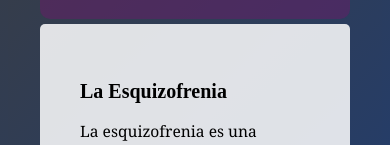
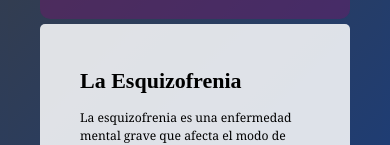
Before and after one commit to Haluuuu/Blog, a React (Vite) app: page / in a window 390 px wide. Shown: the part 304-449 px from the top of the page. Built offline with nearby package versions, Linux system fonts and the light colour scheme.

Commit message:
nuevos cambios

```diff
--- a/package.json
+++ b/package.json
@@ -12,7 +12,8 @@
   "dependencies": {
     "react": "^18.3.1",
     "react-dom": "^18.3.1",
-    "react-router-dom": "^6.27.0"
+    "react-router-dom": "^6.27.0",
+    "react-youtube": "^10.1.0"
   },
   "devDependencies": {
     "@eslint/js": "^9.11.1",
--- a/src/components/Sintomas.jsx
+++ b/src/components/Sintomas.jsx
@@ -1,4 +1,6 @@
 import React from "react";
+import VideoComponent from './video';
+
 
 const Sintomas = () => {
   return (
@@ -68,6 +70,14 @@ const Sintomas = () => {
         </div>
     </div>
     <br></br>
+
+    <h2>Simulacion de los sintomas de la Esquizofrénia</h2>
+    <VideoComponent/>
+
+    <br>
+    </br>
+    <br>
+    </br>
     <br></br>
     <h3>Síntomas negativos</h3>
 
@@ -97,6 +107,8 @@ const Sintomas = () => {
       </li>
     </ul>
 <br></br>
+<br>
+</br>
 
     <h3>Desorganización</h3>
     <p className="p">
@@ -126,21 +138,30 @@ const Sintomas = () => {
 
         </div>
       </div>
-
+      <br>
+      </br>
+      <br>
+      </br>
       <br>
       </br>
       <h3>Deterioro cognitivo</h3>
       <p className="p">
       El deterioro cognitivo se refiere a la dificultad para concentrarse, recordar, organizar, planificar y resolver problemas. Algunas personas son incapaces de concentrarse suficientemente para poder leer, seguir el hilo de una película o de un programa de televisión, o seguir instrucciones. Otras son incapaces de ignorar distracciones o de permanecer centradas en una tarea. Por lo tanto, las tareas que implican atención a los detalles, desarrollo de procedimientos complicados, toma de decisiones y comprensión de interacciones sociales pueden ser imposibles de llevar a cabo
       </p>
-
+      <br>
+      </br>
+      <br>
+      </br>
 
       <h3>Violencia</h3>
       <p className="p">
       Contrariamente a la opinión popular, las personas con esquizofrenia presentan solamente un ligero aumento del riesgo de comportamiento violento. Las amenazas violentas y los arrebatos agresivos menores son mucho más frecuentes que los comportamientos gravemente peligrosos. En muy pocos casos, personas gravemente deprimidas, aisladas o paranoicas atacan o asesinan a quienes perciben como la única fuente de sus dificultades (por ejemplo, una autoridad, una celebridad o su propio cónyuge).
       </p>
 
-
+      <br>
+      </br>
+      <br>
+      </br>
 
 
 
--- /dev/null
+++ b/src/components/video.jsx
@@ -0,0 +1,23 @@
+import YouTube from 'react-youtube';
+import React from "react";
+
+const VideoSection = () => {
+    const videoId = "G0FQOxP4iTU"; // ID del video
+
+
+    const opts = {
+      playerVars: {
+        autoplay: 0, // 0 para desactivar autoplay
+        controls: 1, // Mostrar controles de reproducción
+        mute: 0, // Cambia a 1 si deseas que el video esté silenciado al inicio
+      },
+    };
+
+    return (
+      <div className="video-section">
+        <YouTube videoId={videoId} opts={opts} />
+      </div>
+    );
+  };
+
+  export default VideoSection;
--- a/src/index.css
+++ b/src/index.css
@@ -57,9 +57,9 @@ h1{
   font-family: 'Times New Roman', Times, serif;
 }
 
-h2{
-
+h2,h3{
   font-size: 2rem;
+  margin: 0;
 }
 
 
@@ -147,9 +147,10 @@ nav .dropdown-button:hover {
     font-size: 25px;
     font-family: 'Times New Roman', Times, serif;
   }
-  h2{
-    font-size: 20px;
+  h2,h3{
+    font-size: 22px;
     font-family: 'Times New Roman', Times, serif;
+    margin: 0;
   }
 
   html,body{
@@ -158,8 +159,8 @@ nav .dropdown-button:hover {
   }
 
   main{
-    font-size: 13px;
     text-align: left; /* Centrar el texto en los botones */
+    font-size: 1.2vmax;
   }
 
   nav .dropdown-item{
@@ -193,6 +194,7 @@ main {
   background-color:rgba(255, 255, 255, 0.85);  /* Fondo blanco para el contenido principal */
   text-align: left;
   font-family: Georgia, 'Times New Roman', Times, serif;
+  line-height: 1.5;
 }
 
 
@@ -229,3 +231,18 @@ footer {
 }
 
 .ne{  font-weight: bold;}
+
+.video-section{
+  position: relative;
+    padding-bottom: 56.25%; /* Relación de aspecto 16:9 */
+    height: 0;
+    overflow: hidden;
+}
+
+.video-section iframe {
+  position: absolute;
+  top: 0;
+  left: 0;
+  width: 100%;
+  height: 100%;
+}
```
Also changed, not shown: 1 other file (tests, documents, lock files or other folders).
